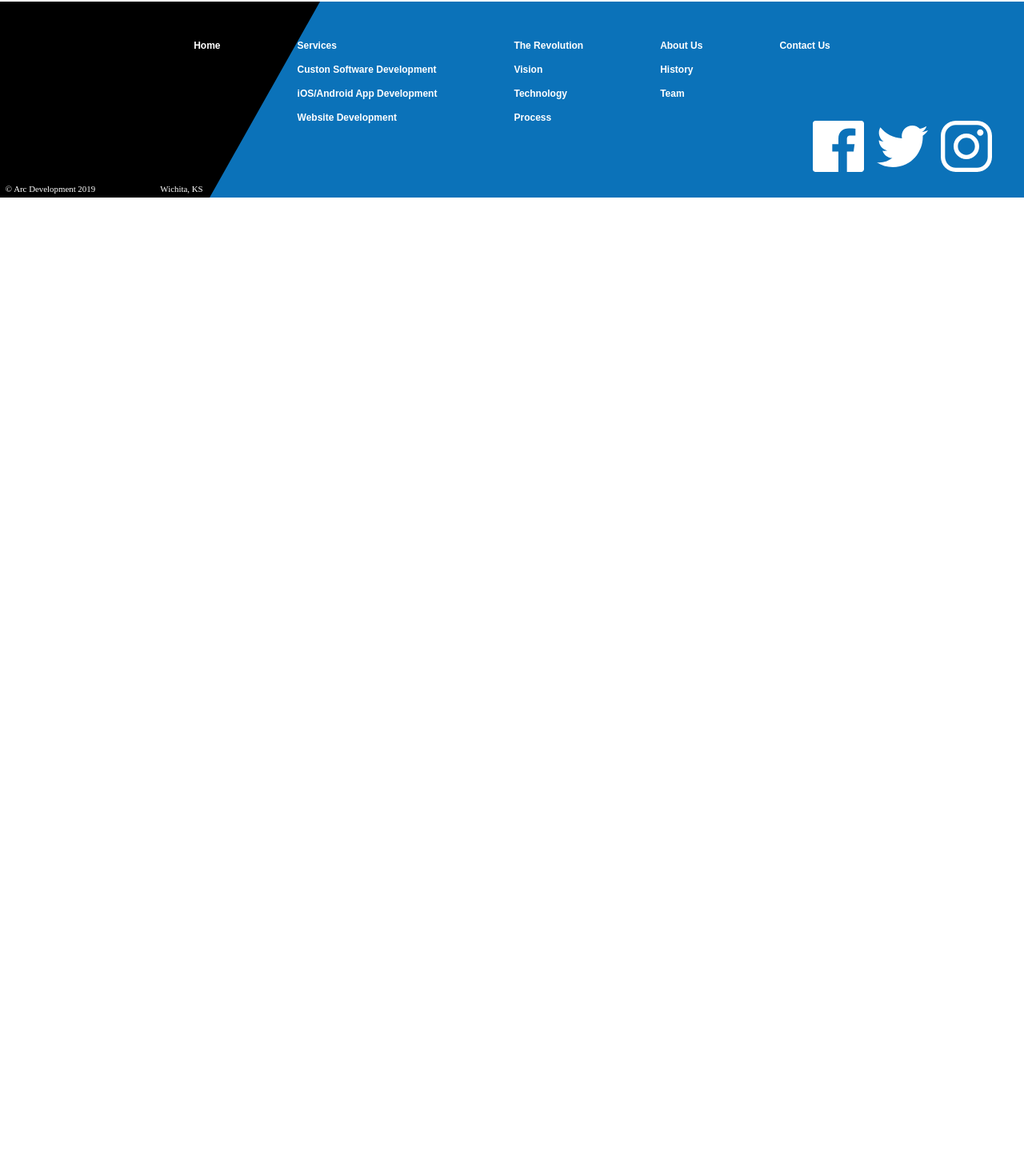
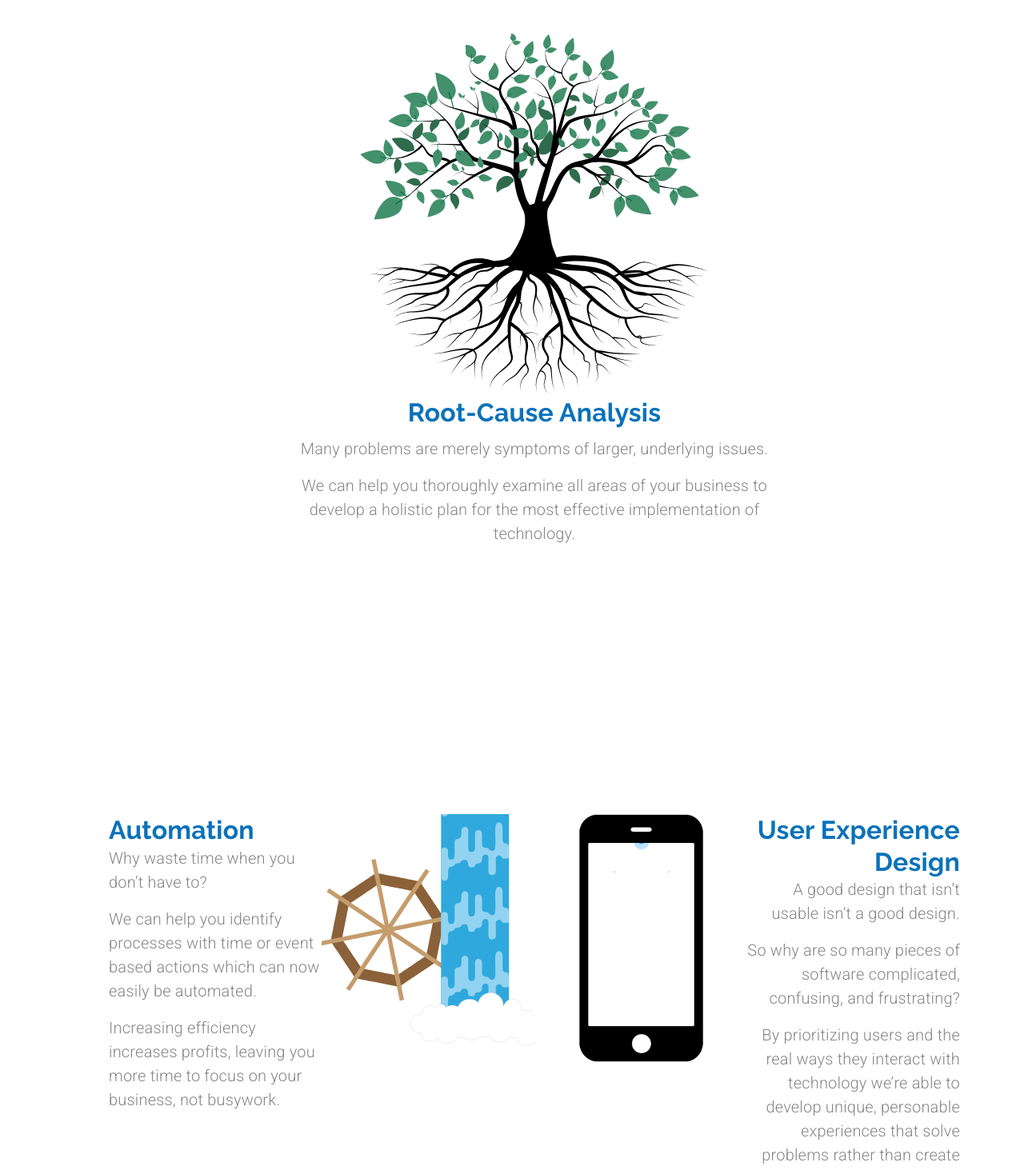
Before and after one commit to RaphaelOhlsen/materialui, a React (Create React App) app: page /customsoftware in a window 1280 px wide. Shown: the part 2206-3674 px from the top of the page at 80% size. Before the commit the page ends 2453 px from the top, so only its background shows below. Built offline with nearby package versions, Linux system fonts and the light colour scheme.

Commit message:
86. Custom Software Development Page - Row 2

```diff
--- a/src/components/CustomSoftware.js
+++ b/src/components/CustomSoftware.js
@@ -12,9 +12,13 @@
 import forwardArrow from '../assets/forwardArrow.svg';
 import lightbulb from '../assets/bulb.svg';
 import cash from '../assets/cash.svg';
-import stopwatch from '../assets/stopwatch.svg'
+import stopwatch from '../assets/stopwatch.svg';
+import roots from '../assets/root.svg';
+
 import documentsAnimation from "../animations/documentsAnimation/data";
-import scaleAnimation from "../animations/scaleAnimation/data"
+import scaleAnimation from "../animations/scaleAnimation/data";
+import automationAnimation from "../animations/automationAnimation/data.json";
+import uxAnimation from "../animations/uxAnimation/data";
 
 const useStyles = makeStyles(theme => ({
   heading: {
@@ -52,6 +56,24 @@
     loop: true,
     autoplay: true,
     animationData: scaleAnimation,
+    rendererSettings: {
+      preserveAspectRatio: 'xMidYMid slice'
+    }
+  };
+
+  const automationOptions = {
+    loop: true,
+    autoplay: true,
+    animationData: automationAnimation,
+    rendererSettings: {
+      preserveAspectRatio: 'xMidYMid slice'
+    }
+  };
+
+  const uxOptions = {
+    loop: true,
+    autoplay: true,
+    animationData: uxAnimation,
     rendererSettings: {
       preserveAspectRatio: 'xMidYMid slice'
     }
@@ -147,8 +169,8 @@
           </Grid>
         </Grid>
       </Grid>
-      <Grid item container direction="row">
-        <Grid item container className={classes.itemContainer}>
+      <Grid item container direction="row" justify="space-around">
+        <Grid item container className={classes.itemContainer} md>
           <Grid item container direction="column" md>
             <Grid item>
               <Typography variant="h4">Digital Documents & Data</Typography>
@@ -171,11 +193,11 @@
           </Grid>
           <Grid item md>
             <Lottie options={documentOptions}
-              style={{maxHeight: 325, maxWidth: 275, minHeight: 275}}
+              style={{maxHeight: 275, maxWidth: 275, minHeight: 250}}
             />
           </Grid>
         </Grid>
-        <Grid item container className={classes.itemContainer}>
+        <Grid item container className={classes.itemContainer} md>
           <Grid item md>
             <Lottie options={scaleOptions}
               style={{maxHeight: 260, maxWidth: 280}}
@@ -193,7 +215,94 @@
               </Typography>
             </Grid>
           </Grid>
+        </Grid>
+      </Grid>
+      <Grid item container
+        direction="row"
+        style={{marginTop: "20em", marginBottom: "20em"}}
+      >
+        <Grid item container direction="column" alignItems="center">
+          <Grid item>
+            <img
+              src={roots}
+              alt="tree with roots extending out"
+              height="450em"
+              width="450em"
+            />
+          </Grid>
+          <Grid item className={classes.itemContainer}>
+            <Typography variant="h4" align="center" gutterBottom>
+              Root-Cause Analysis
+            </Typography>
+            <Typography variant="body1" align="center" paragraph>
+              Many problems are merely symptoms of larger, underlying issues.
+            </Typography>
+            <Typography variant="body1" align="center" paragraph>
+              We can help you thoroughly examine all areas of your business to
+              develop a holistic plan for the most effective implementation of
+              technology.
+            </Typography>
 
+          </Grid>
+        </Grid>
+      </Grid>
+      <Grid item container direction="row" justify="space-around">
+        <Grid item container className={classes.itemContainer} md>
+          <Grid item container direction="column" md>
+            <Grid item>
+              <Typography variant="h4">Automation</Typography>
+            </Grid>
+            <Grid item>
+              <Typography variant="body1" paragraph>
+                Why waste time when you don’t have to?
+              </Typography>
+              <Typography variant="body1" paragraph>
+                We can help you identify processes with time or event based
+                actions which can now easily be automated.
+              </Typography>
+              <Typography variant="body1" paragraph>
+                Increasing efficiency increases profits, leaving you more time
+                to focus on your business, not busywork.
+              </Typography>
+            </Grid>
+          </Grid>
+          <Grid item md>
+            <Lottie options={automationOptions}
+              style={{maxHeight: 290, maxWidth: 280}}
+            />
+          </Grid>
+        </Grid>
+        <Grid item container className={classes.itemContainer} md>
+          <Grid item md>
+            <Lottie options={uxOptions}
+              style={{maxHeight: 310, maxWidth: 155}}
+            />
+          </Grid>
+          <Grid item container direction="column" md>
+            <Grid item>
+              <Typography variant="h4" align="right">
+                User Experience Design
+              </Typography>
+            </Grid>
+            <Grid item>
+              <Typography variant="body1" align="right" paragraph>
+                A good design that isn’t usable isn’t a good design.
+              </Typography>
+            </Grid>
+            <Grid item>
+              <Typography variant="body1" align="right" paragraph>
+                So why are so many pieces of software complicated, confusing,
+                and frustrating?
+              </Typography>
+            </Grid>
+            <Grid item>
+              <Typography variant="body1" align="right" paragraph>
+                By prioritizing users and the real ways they interact with
+                technology we’re able to develop unique, personable experiences
+                that solve problems rather than create new ones.
+              </Typography>
+            </Grid>
+          </Grid>
         </Grid>
       </Grid>
     </Grid>
```
